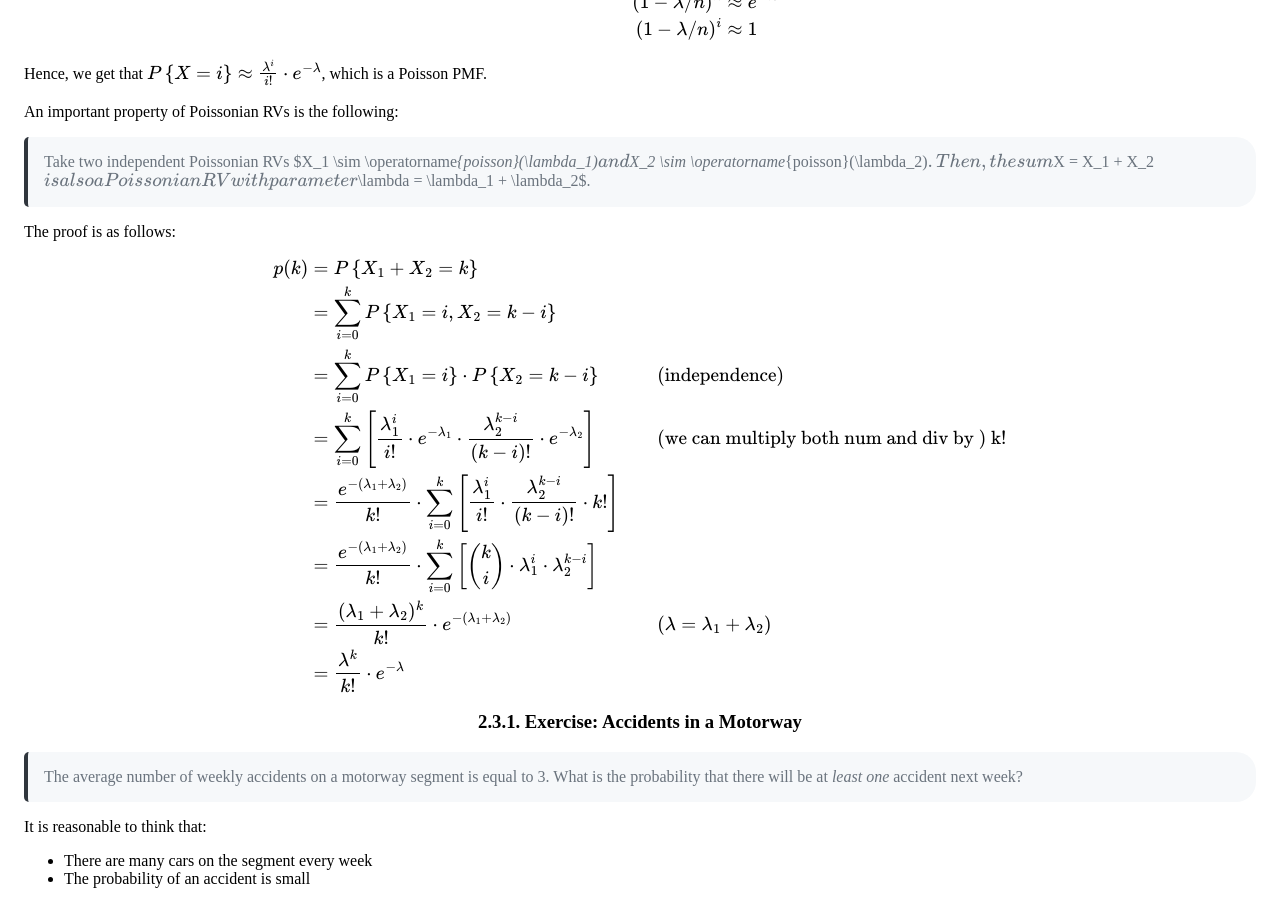
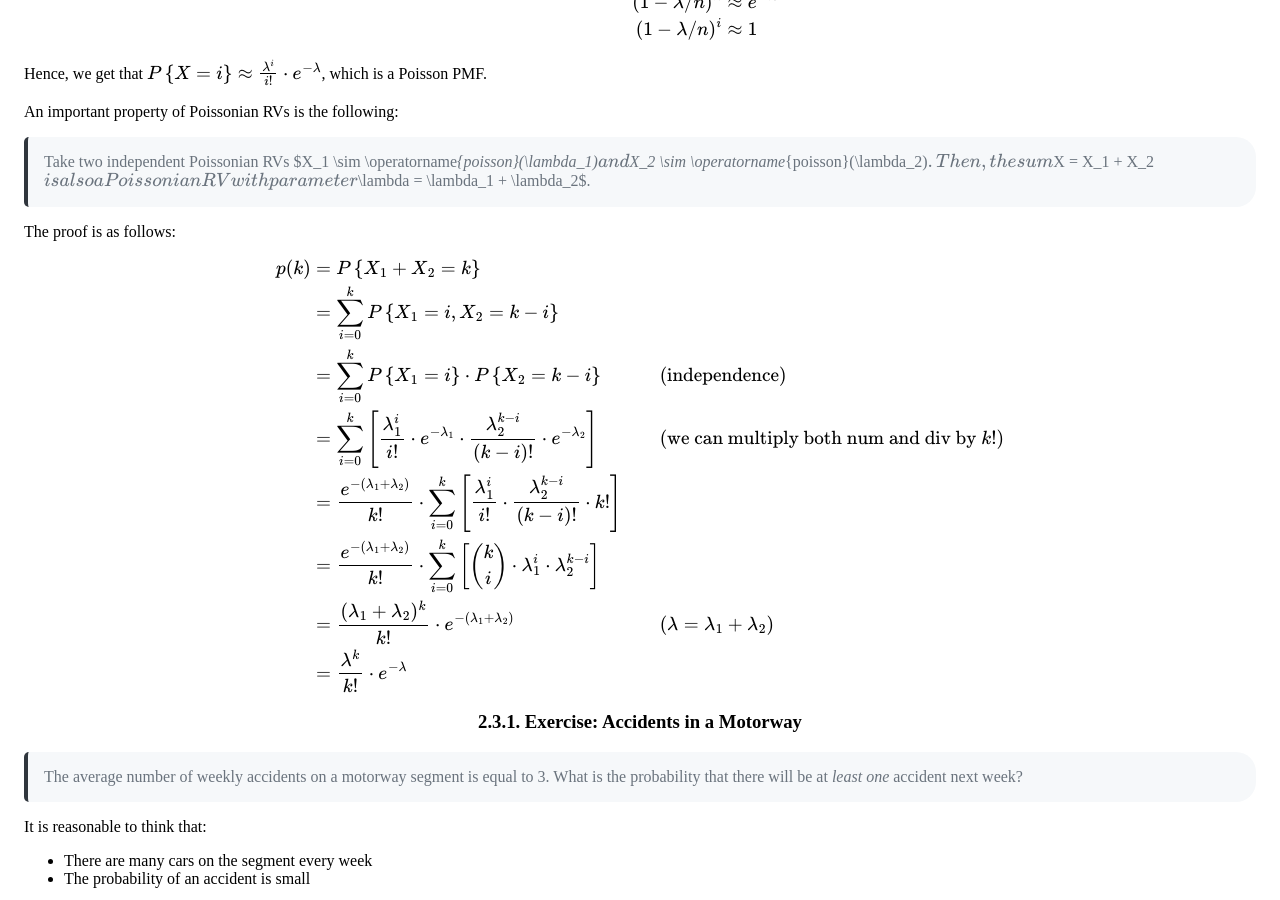
Before and after one commit to Gabriele-D-Cambria/Notes-for-Performance-Evaluation-of-Computer-Systems-and-Networks-2026-2027, a Jekyll site: the page built from Special Discrete Random Variables.md, in a window 1280 px wide and 900 px high, scrolled down 3497 px. Built offline with Jekyll 4.4.1, drawn with Linux system fonts in a browser that asks for light colours; nearby versions of some CDN libraries; our own code applies the rules of GitHub Pages for plain Markdown files.

Commit message:
Small fixes to several files

```diff
--- a/Special Discrete Random Variables.md
+++ b/Special Discrete Random Variables.md
@@ -241,7 +241,7 @@ $$
   &= \sum_{i=0}^{k} P\Set{X_1 = i} \cdot P\Set{X_2 = k-i} && \text{(independence)}\\
   &= \sum_{i=0}^{k} \left[\frac{\lambda_1^i}{i!} \cdot e^{-\lambda_1} \cdot
   \frac{\lambda_2^{k-i}}{(k-i)!} \cdot e^{-\lambda_2}\right]
-&& \text{(we can multiply both num and div by ) k!} \\
+&& \text{(we can multiply both num and div by }k!\text{)} \\
   &= \frac{e^{-(\lambda_1 + \lambda_2)}}{k!} \cdot \sum_{i=0}^{k} \left[
 \frac{\lambda_1^i}{i!} \cdot \frac{\lambda_2^{k-i}}{(k-i)!} \cdot k!
 \right] \\
```
Also changed, not shown: RVs Mode Mean and Variance.md (+1 -1 lines), Random Variables.md (+1 -0 lines), Statistics.md (+1 -1 lines).
